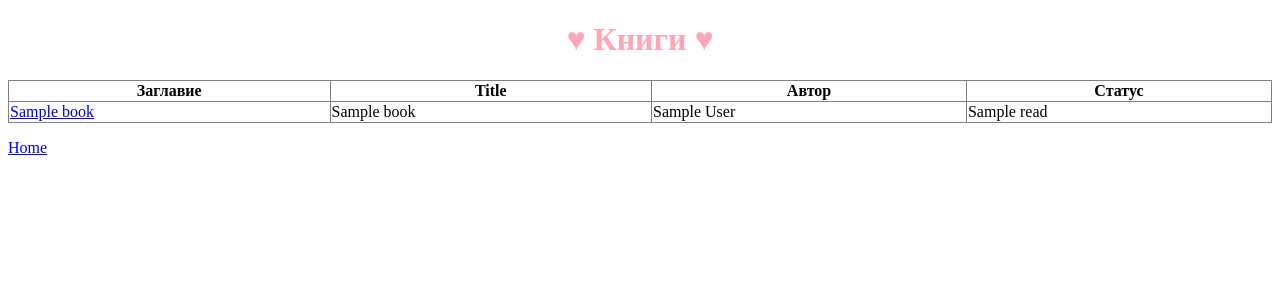
After one commit to ViktoriaIlievaIlieva/Library, a Flask app: template library/templates/all_books.html in a window 1280 px wide. The commit adds this page. Shown: the top 300 px of the page. Run offline with Flask 2, Linux system fonts and the light colour scheme; the template is opened without the code that fills it: most values are stand-ins (such as "Sample title", 1, 10 or a date in 2020).

Commit message:
Added all_book page information. Also changed border width for the table in wishlist.html

```diff
--- a/library/app.py
+++ b/library/app.py
@@ -2,6 +2,7 @@ from flask import Flask
 
 from library.home_route import blueprint_home
 from library.wishlist_route import blueprint_wishlist
+from library.books_route import blueprint_books
 
 
 def create_app() -> Flask:
@@ -9,5 +10,6 @@ def create_app() -> Flask:
 
     app.register_blueprint(blueprint_home)
     app.register_blueprint(blueprint_wishlist)
+    app.register_blueprint(blueprint_books)
 
     return app
--- /dev/null
+++ b/library/templates/all_books.html
@@ -0,0 +1,53 @@
+<!DOCTYPE html>
+<html lang="en">
+<head>
+    <meta charset="UTF-8">
+    <title>Book</title>
+    <style>
+        table, th, td {
+            border: 1px solid gray;
+            border-collapse: collapse;
+        }
+
+        th {
+            text-align: center
+        }
+
+        td {
+            text-align: left
+        }
+    </style>
+</head>
+<body>
+<h1 style="text-align:center; color:#ffa7b6"> ♥ Книги ♥ </h1>
+
+
+<table style="width:100%">
+    <thead>
+    <tr>
+        <th>Заглавие</th>
+        <th>Title</th>
+        <th>Автор</th>
+        <th>Статус</th>
+    </tr>
+    </thead>
+
+
+    <tbody>
+    {% for book in books_info %}
+        <tr>
+            <td><a href="/single_book">{{ book["bg_name"] }}</a></td>
+            <td>{{ book["eng_name"] }}</td>
+            <td>{{ book["author"] }}</td>
+            <td>{{ book["read"] }}</td>
+        </tr>
+    {% endfor %}
+    </tbody>
+</table>
+
+<p>
+    <a href="/">Home</a>
+
+
+</body>
+</html>
--- a/library/templates/wishlist.html
+++ b/library/templates/wishlist.html
@@ -6,7 +6,7 @@
     <style>
 
     table, th, td {
-        border: 3px solid rebeccapurple;
+        border: 1px solid rebeccapurple;
         border-collapse: collapse;}
 
     th {text-align: center}
```
Also changed, not shown: library/books_route.py (added, +31 -0 lines).
